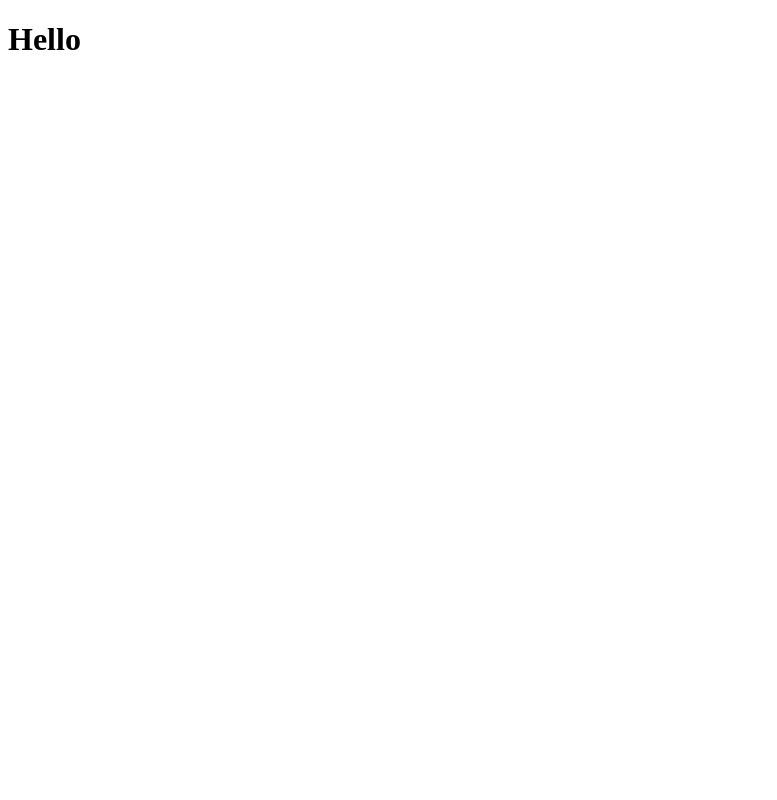
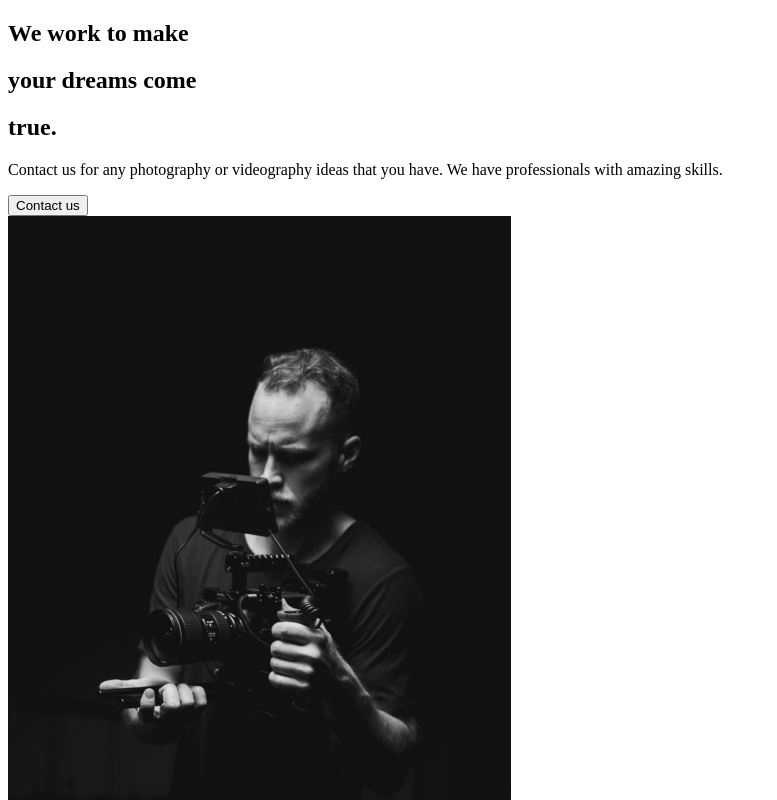
Before and after one commit to boyanaaaa/company-portfolio, a React (Create React App) app: page / in a window 1280 px wide. Shown: the top 800 px of the page, without its empty margins (0-777 px from the left). Built offline with nearby package versions, Linux system fonts and the light colour scheme.

Commit message:
'AboutUs' components is added with 'AboutSection' component in it.

```diff
--- a/src/App.js
+++ b/src/App.js
@@ -1,9 +1,12 @@
 import React from "react";
+import AboutUs from "./pages/AboutUs";
+
 
 function App() {
   return (
     <div className="App">
-      <h1>Hello</h1>
+      <AboutUs />
+
     </div>
   );
 }
--- /dev/null
+++ b/src/components/AboutSection.js
@@ -0,0 +1,31 @@
+import React from 'react';
+import home1 from '../img/home1.png'
+
+const AboutSection = () => {
+    return(
+        <div className=''>
+            <div className='description'>
+                <div className='title'>
+                    <div className='hide'>
+                        <h2> We work to make</h2>
+                    </div>
+                    <div className='hide'>
+                        <h2>your <span>dreams </span> come</h2>
+                    </div>
+                    <div className='hide'>
+                        <h2>true.</h2>
+                    </div>
+                    <div>
+                        <p>Contact us for any photography or videography ideas that you have. We have professionals with amazing skills.</p>
+                        <button>Contact us</button>
+                    </div>
+                </div>
+            </div>
+            <div className='image'>
+                <img src={home1} alt='camera'></img>
+            </div>
+        </div>
+    )
+}
+
+export default AboutSection;
--- /dev/null
+++ b/src/pages/AboutUs.js
@@ -0,0 +1,12 @@
+import React from 'react'
+import AboutSection from '../components/AboutSection';
+
+function AboutUs() {
+  return (
+    <div>
+        <AboutSection />
+    </div>
+  )
+}
+
+export default AboutUs;
```
